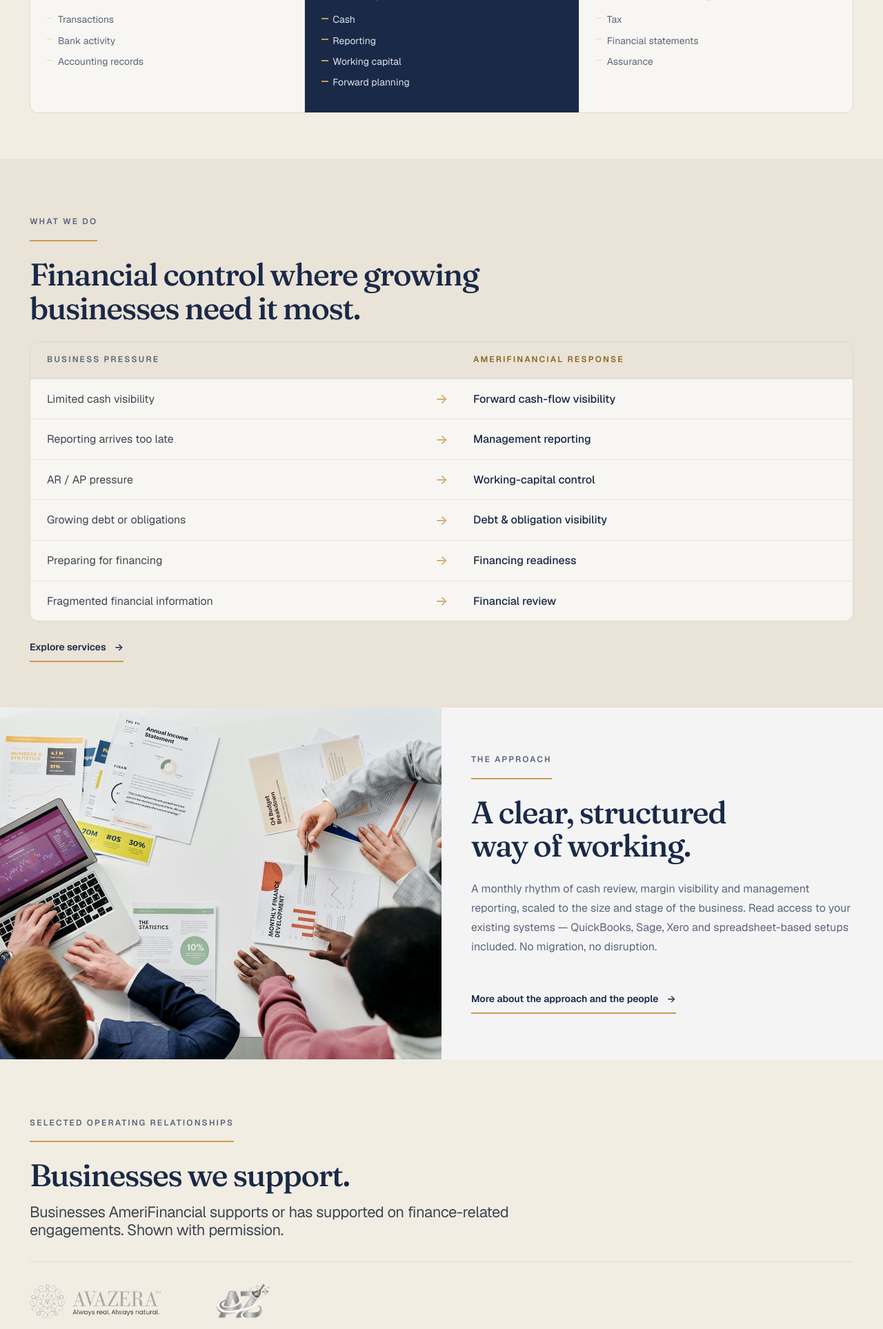
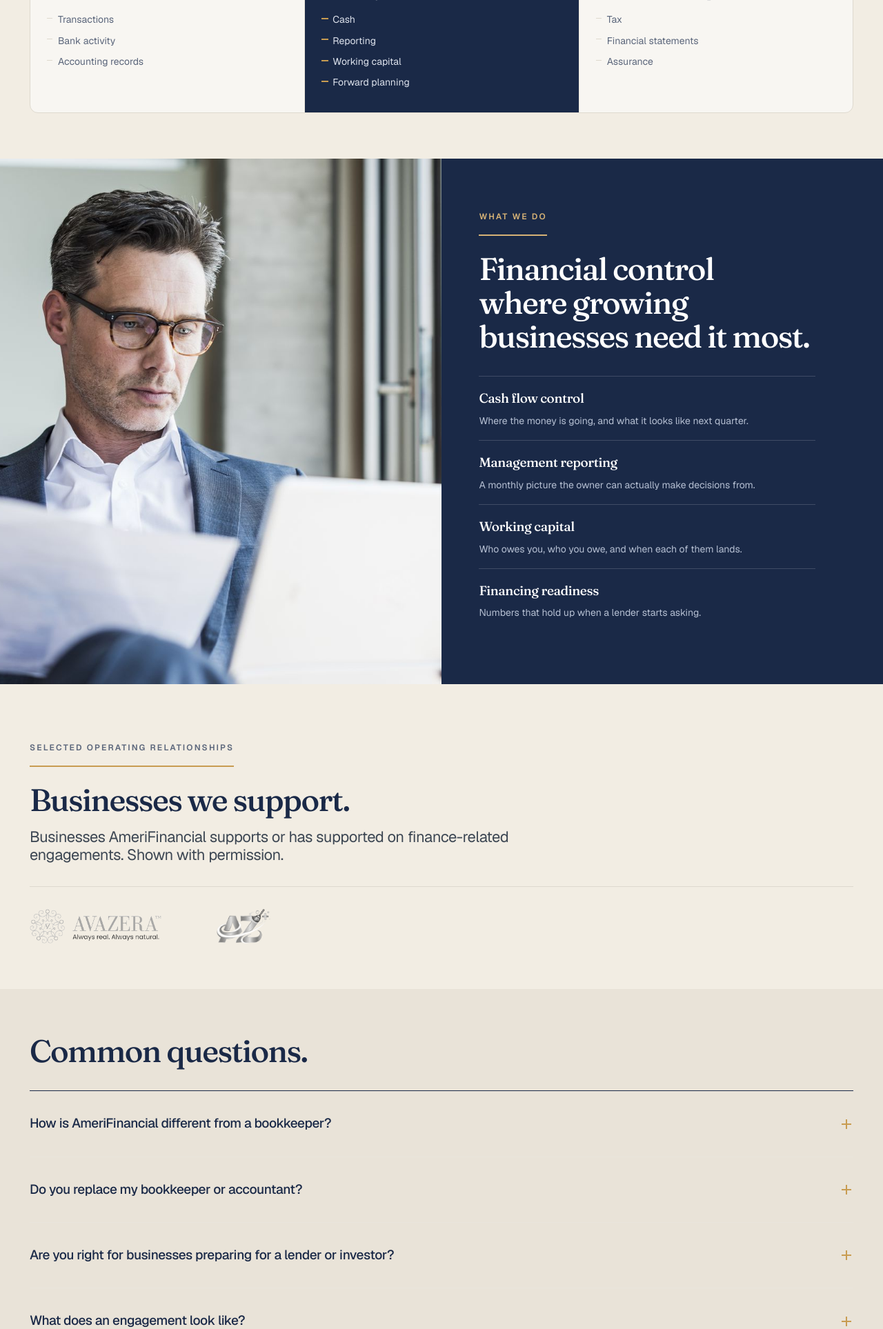
Before and after one commit to AFgroup360/website, a PHP site: page / in a window 1280 px wide. Shown: the part 1401-3328 px from the top of the page at 69% size. Run offline with PHP 8.4, Linux system fonts and the light colour scheme.

Commit message:
Remove every table, and lead with photography instead
Four comparison tables were doing the explaining. They read as
spreadsheets rather than as a website, and the home one was called out
directly. There are now no tables anywhere on the site.

Adds a showcase band: a photograph running to the page edge with the copy
beside it, in light or navy, and reversible so consecutive bands do not
sit the same way. Inside it, a short ruled list instead of rows and
columns.

- Home: the pressure and response table becomes a photograph with four
  lines of what we do
- For Owners: the symptom table becomes a photograph with four symptoms,
  image on the opposite side so it reads differently from the home band
- Services: the capability matrix is gone. What separates the three
  levels now sits in the tier cards, one line each
- Capital Providers: the stage table becomes three ruled stages

Also drops the approach band from home, which repeated the About page and
put two image bands back to back.

Home is down to 4,391px and 395 words, from 5,709 and 446 when this pass
started.

Co-Authored-By: Claude Opus 5 <noreply@anthropic.com>
Claude-Session: https://claude.ai/code/session_014HeX2eCQpZKdnhGt1WQaZM

```diff
--- a/css/main.css
+++ b/css/main.css
@@ -1461,3 +1461,66 @@ button.nav__link--parent {
 /* Section openers that are just a heading need no eyebrow scaffolding. */
 .section-head--plain { max-width: 26ch; }
 .section-head--plain h2 { font-size: var(--text-3xl); }
+
+
+/* ==========================================================================
+   Showcase band. Photograph running to the page edge, copy beside it.
+   Replaces the comparison tables, which were reading as spreadsheets.
+   ========================================================================== */
+.showcase {
+  display: grid;
+  grid-template-columns: minmax(0, 1fr) minmax(0, 1fr);
+  align-items: stretch;
+  background: var(--surface-raised);
+}
+@media (max-width: 880px) { .showcase { grid-template-columns: 1fr; } }
+
+.showcase__media { position: relative; min-height: 420px; }
+.showcase__media img {
+  position: absolute;
+  inset: 0;
+  width: 100%; height: 100%;
+  object-fit: cover;
+}
+@media (max-width: 880px) {
+  .showcase__media { min-height: 300px; }
+}
+
+.showcase__body {
+  display: flex;
+  flex-direction: column;
+  justify-content: center;
+  padding: clamp(2.5rem, 1.5rem + 4vw, 5rem) clamp(1.5rem, 1rem + 3vw, 4rem);
+}
+.showcase__body > div { max-width: 46ch; }
+
+/* Image on the right instead. */
+.showcase--flip .showcase__media { order: 2; }
+
+/* Copy on navy, so the band reads as a single dark object with the photo. */
+.showcase--dark { background: var(--navy-700); }
+.showcase--dark h2, .showcase--dark .showcase__item strong { color: var(--white); }
+.showcase--dark .eyebrow { color: var(--amber-400); border-bottom-color: var(--amber-400); }
+.showcase--dark .showcase__item { border-top-color: rgb(255 255 255 / 0.16); }
+.showcase--dark .showcase__item span { color: var(--navy-200); }
+
+/* A short list that is not a table: rule, label, one line. */
+.showcase__list { list-style: none; padding: 0; margin-top: var(--space-6); }
+.showcase__item {
+  padding-block: var(--space-4);
+  border-top: 1px solid var(--border);
+}
+.showcase__item strong {
+  display: block;
+  font-family: var(--font-serif);
+  font-size: var(--text-lg);
+  font-weight: 500;
+  letter-spacing: var(--tracking-tight);
+  color: var(--text-strong);
+  margin-bottom: var(--space-1);
+}
+.showcase__item span {
+  font-size: var(--text-sm);
+  color: var(--text-muted);
+  line-height: var(--leading-normal);
+}
--- a/index.html
+++ b/index.html
@@ -126,47 +126,33 @@
   </div>
 </section>
 
-<section class="section section--sunken">
-  <div class="container">
-    <div class="section-head reveal" style="margin-bottom:var(--space-5)">
+<section class="showcase showcase--dark reveal">
+  <div class="showcase__media">
+    <img src="assets/img/photo-financial-officer.jpg"
+         alt="Going through the month's numbers" loading="lazy">
+  </div>
+  <div class="showcase__body">
+    <div>
       <p class="eyebrow">What we do</p>
       <h2>Financial control where growing businesses need it most.</h2>
-    </div>
-    <div class="pr-table reveal">
-      <div class="pr-head">
-        <span>Business pressure</span><span></span><span>AmeriFinancial response</span>
-      </div>
-      <div class="pr-row"><b>Limited cash visibility</b><div class="pr-arrow" aria-hidden="true">&rarr;</div><i>Forward cash-flow visibility</i></div>
-      <div class="pr-row"><b>Reporting arrives too late</b><div class="pr-arrow" aria-hidden="true">&rarr;</div><i>Management reporting</i></div>
-      <div class="pr-row"><b>AR / AP pressure</b><div class="pr-arrow" aria-hidden="true">&rarr;</div><i>Working-capital control</i></div>
-      <div class="pr-row"><b>Growing debt or obligations</b><div class="pr-arrow" aria-hidden="true">&rarr;</div><i>Debt &amp; obligation visibility</i></div>
-      <div class="pr-row"><b>Preparing for financing</b><div class="pr-arrow" aria-hidden="true">&rarr;</div><i>Financing readiness</i></div>
-      <div class="pr-row"><b>Fragmented financial information</b><div class="pr-arrow" aria-hidden="true">&rarr;</div><i>Financial review</i></div>
-    </div>
-    <p style="margin-top:var(--space-5)">
-      <a class="link-arrow" href="services.html">Explore services
-        <span aria-hidden="true">&rarr;</span></a>
-    </p>
-  </div>
-</section>
-
-<section class="feature-band">
-  <div class="feature-band__media">
-    <img src="assets/img/photo-about-feature.jpg" alt="Reviewing financial reporting with management" loading="lazy">
-  </div>
-  <div class="feature-band__copy">
-    <div class="reveal">
-      <p class="eyebrow">The approach</p>
-      <h2>A clear, structured way of working.</h2>
-      <p style="margin-top:var(--space-5);color:var(--text-muted);line-height:var(--leading-loose)">
-        A monthly rhythm of cash review, margin visibility and management reporting,
-        scaled to the size and stage of the business. Read access to your existing
-        systems &mdash; QuickBooks, Sage, Xero and spreadsheet-based setups included.
-        No migration, no disruption.</p>
-      <p style="margin-top:var(--space-7)">
-        <a class="link-arrow" href="about.html">More about the approach and the people
-          <span aria-hidden="true">&rarr;</span></a>
-      </p>
+      <ul class="showcase__list" role="list">
+        <li class="showcase__item">
+          <strong>Cash flow control</strong>
+          <span>Where the money is going, and what it looks like next quarter.</span>
+        </li>
+        <li class="showcase__item">
+          <strong>Management reporting</strong>
+          <span>A monthly picture the owner can actually make decisions from.</span>
+        </li>
+        <li class="showcase__item">
+          <strong>Working capital</strong>
+          <span>Who owes you, who you owe, and when each of them lands.</span>
+        </li>
+        <li class="showcase__item">
+          <strong>Financing readiness</strong>
+          <span>Numbers that hold up when a lender starts asking.</span>
+        </li>
+      </ul>
     </div>
   </div>
 </section>
```
Also changed, not shown: for-capital-providers.html (+16 -28 lines), for-owners.html (+25 -39 lines), services.html (+3 -36 lines), tools/pages/for-capital-providers.html (+16 -28 lines), tools/pages/for-owners.html (+25 -39 lines), tools/pages/index.html (+25 -39 lines), tools/pages/services.html (+3 -36 lines).
